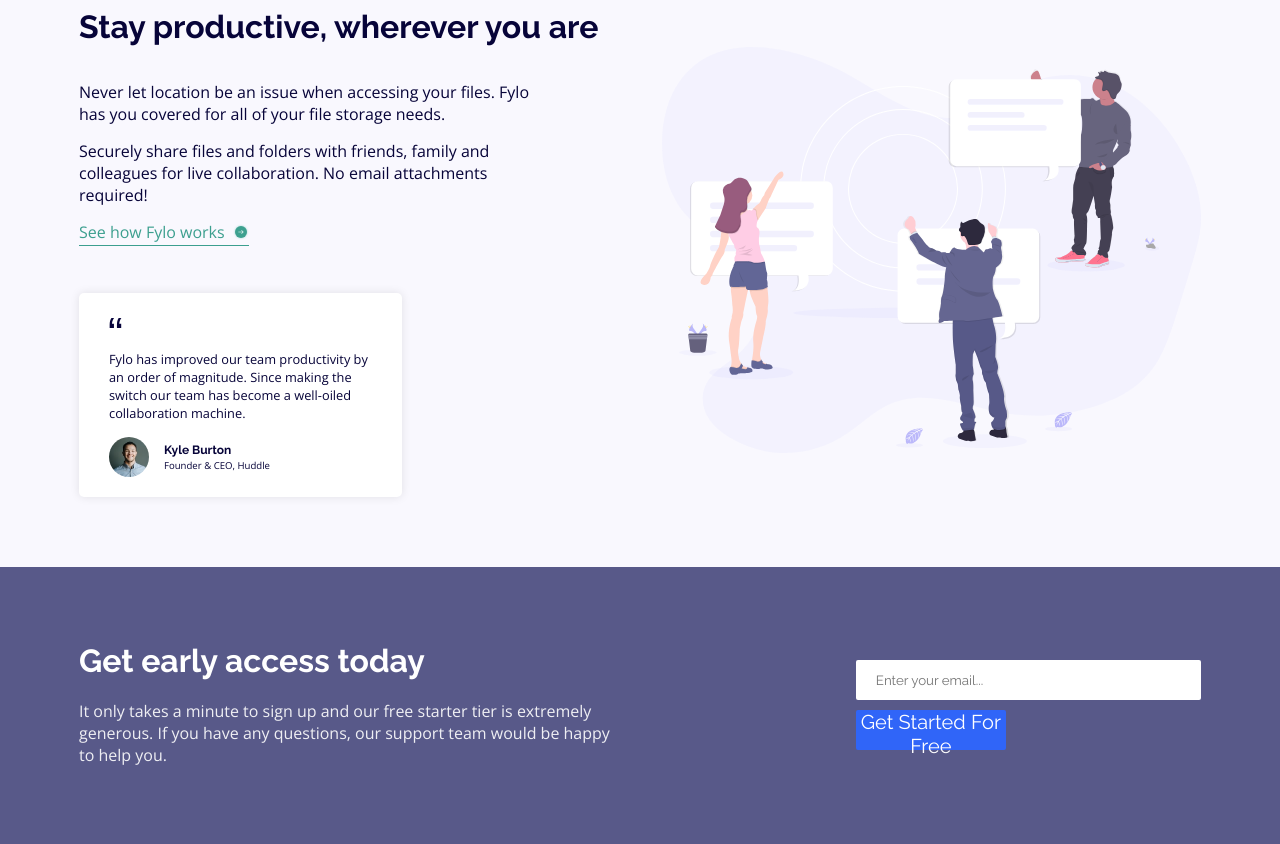
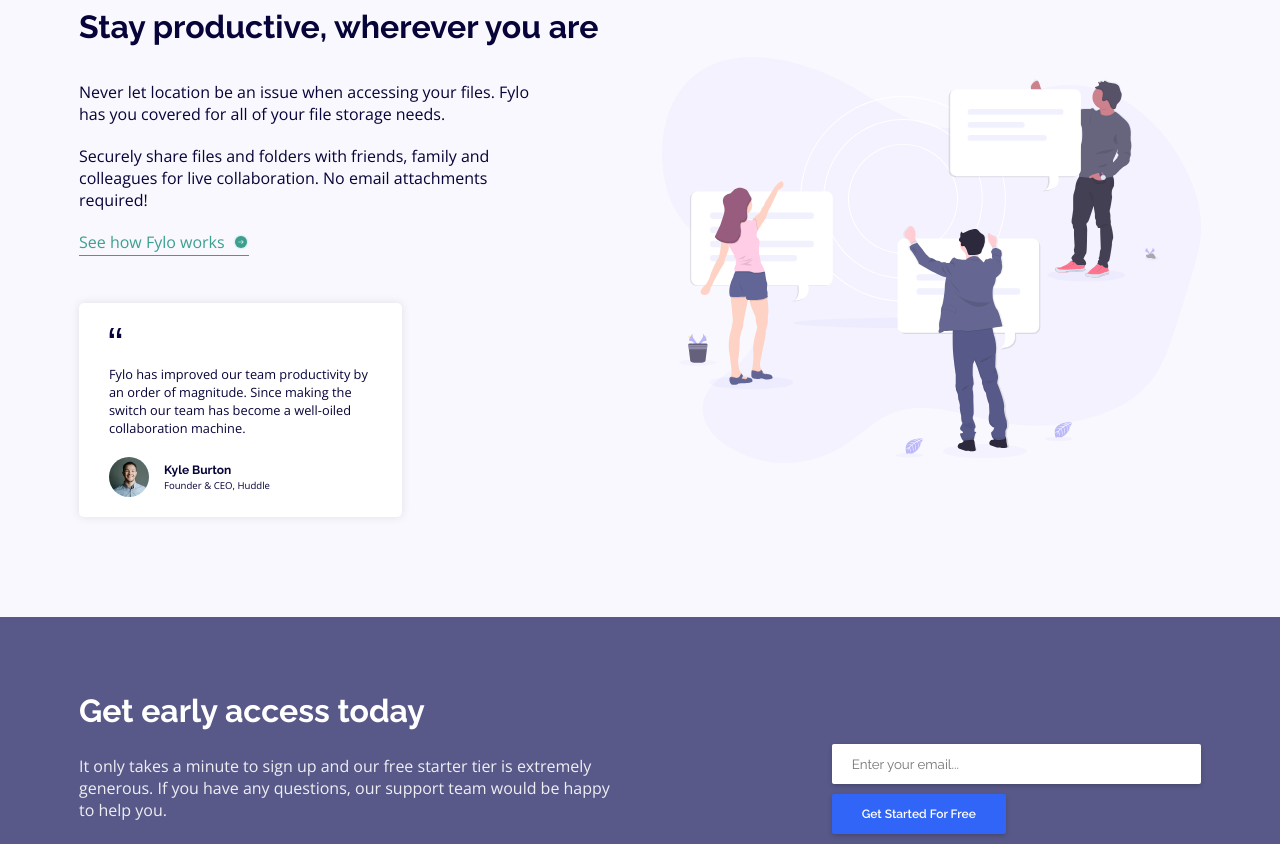
Before and after one commit to ayoelx/fylo, a plain HTML site: page index.html in a window 1280 px wide. Shown: the part 846-1690 px from the top of the page. Drawn offline with nearby package versions, Linux system fonts and the light colour scheme.

Commit message:
fix desktop UI bug

```diff
--- a/style.css
+++ b/style.css
@@ -1,6 +1,6 @@
 /* IMPORTS */
 
-@import url('https://fonts.googleapis.com/css2?family=Open+Sans&family=Raleway:wght@400;700&display=swap');
+@import url('https://fonts.googleapis.com/css2?family=Open+Sans&family=Raleway:wght@400;600;700&display=swap');
 
 /* ROOT */
 
@@ -25,7 +25,7 @@ h2 {
 }
 
 p {
-    margin: 15px 0;
+    margin: 20px 0;
     font-size: 1em;
 }
 
@@ -45,22 +45,30 @@ p {
 }
 /* COME BACK TO EDITING THE COLUMN LAYOUT */
 
+form {
+    height: 35px;
+    display: flex;
+    align-items: center;
+}
+
 input {
-    border: 1px solid hsl(243, 87%, 12%);
+    border: 1px solid hsl(238, 22%, 44%);
     border-radius: 2px;
-    height: 40px;
+    height: 100%;
     font-family: Raleway, sans-serif;
 }
 
 button {
     background-color: hsl(224, 93%, 58%);
     border-style: none;
-    font-size: 1.25em;
-    height: 40px;
+    font-size: 0.75em;
+    font-weight: 600;
+    height: 100%;
     border-radius: 2px;
     width: 150px;
     color: #fff;
     font-family: Raleway;
+    box-shadow: 0px 2px 5px rgba(0, 0, 0, 0.2);
 }
 
 /* HEADER */
@@ -103,7 +111,7 @@ section.intro {
 .intro input {
     width: 280px;
     margin-right: 10px;
-    padding: 20px;
+    padding: 0 20px;
 }
 
 
@@ -111,7 +119,7 @@ section.intro {
 
 section.features {
     background-color: #f9f8fe;
-    padding: 50px 0 70px;
+    padding: 50px 0 100px;
     margin-top: 250px;
     position: relative;
 }
@@ -209,11 +217,22 @@ section.features::before  {
     color: white;
 }
 
+.cta form {
+    display: block;
+    height: 40px;
+}
+
 .cta input {
     width: 100%;
     margin-bottom: 10px;
     border-style: none;
     padding: 0 20px;
+    box-shadow: 0px 2px 5px rgba(0, 0, 0, 0.2);
+}
+
+.cta button {
+    width: auto;
+    padding: 0 30px;
 }
 
 .cta p {
@@ -259,12 +278,11 @@ footer img {
 
 .lists a {
     color: #fff;
-
 }
 
 .lists ul:last-child li {
-    height: 30px;
-    width: 30px;
+    height: 25px;
+    width: 25px;
     border: 1px solid white;
     margin: 0 10px;
     display: flex;
```
